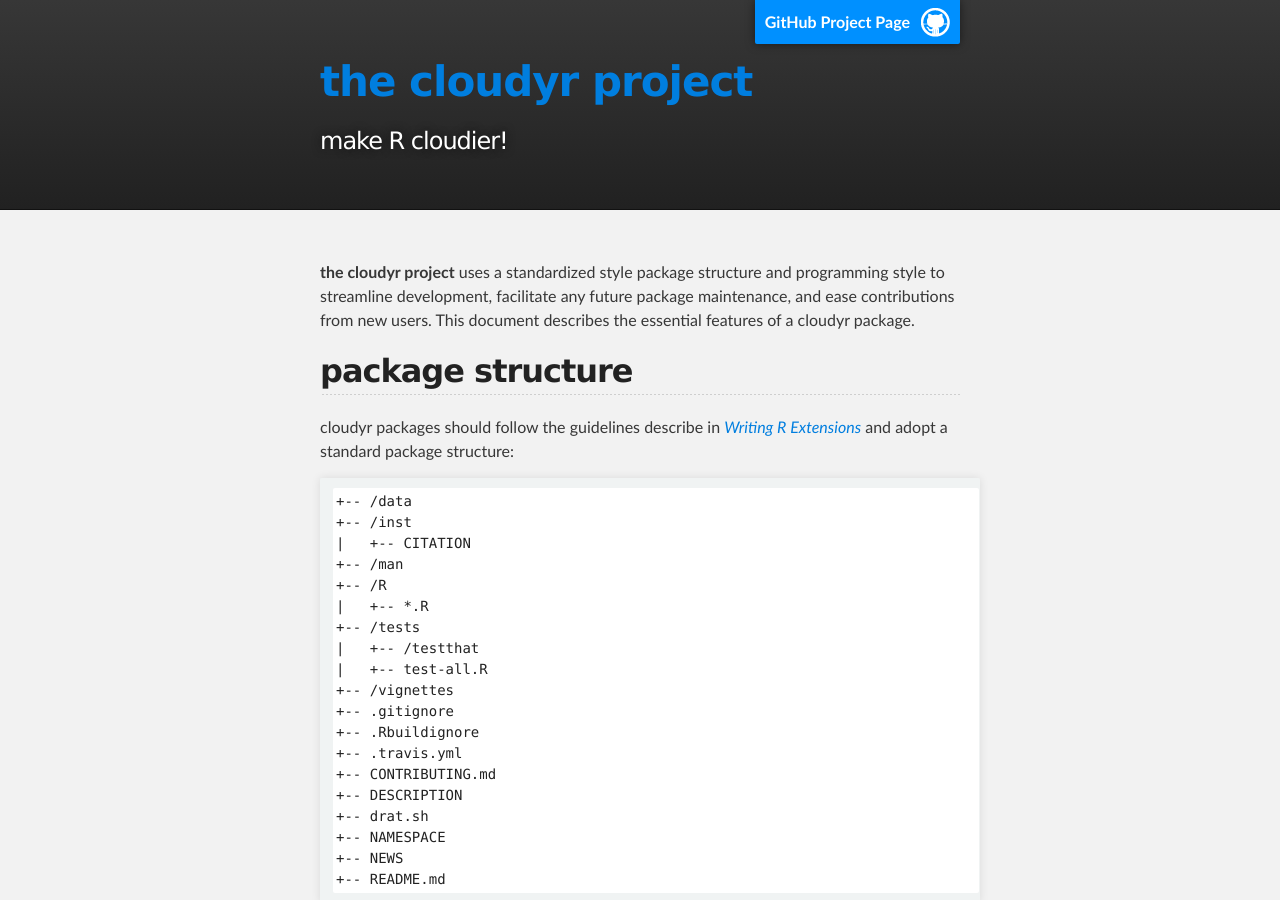
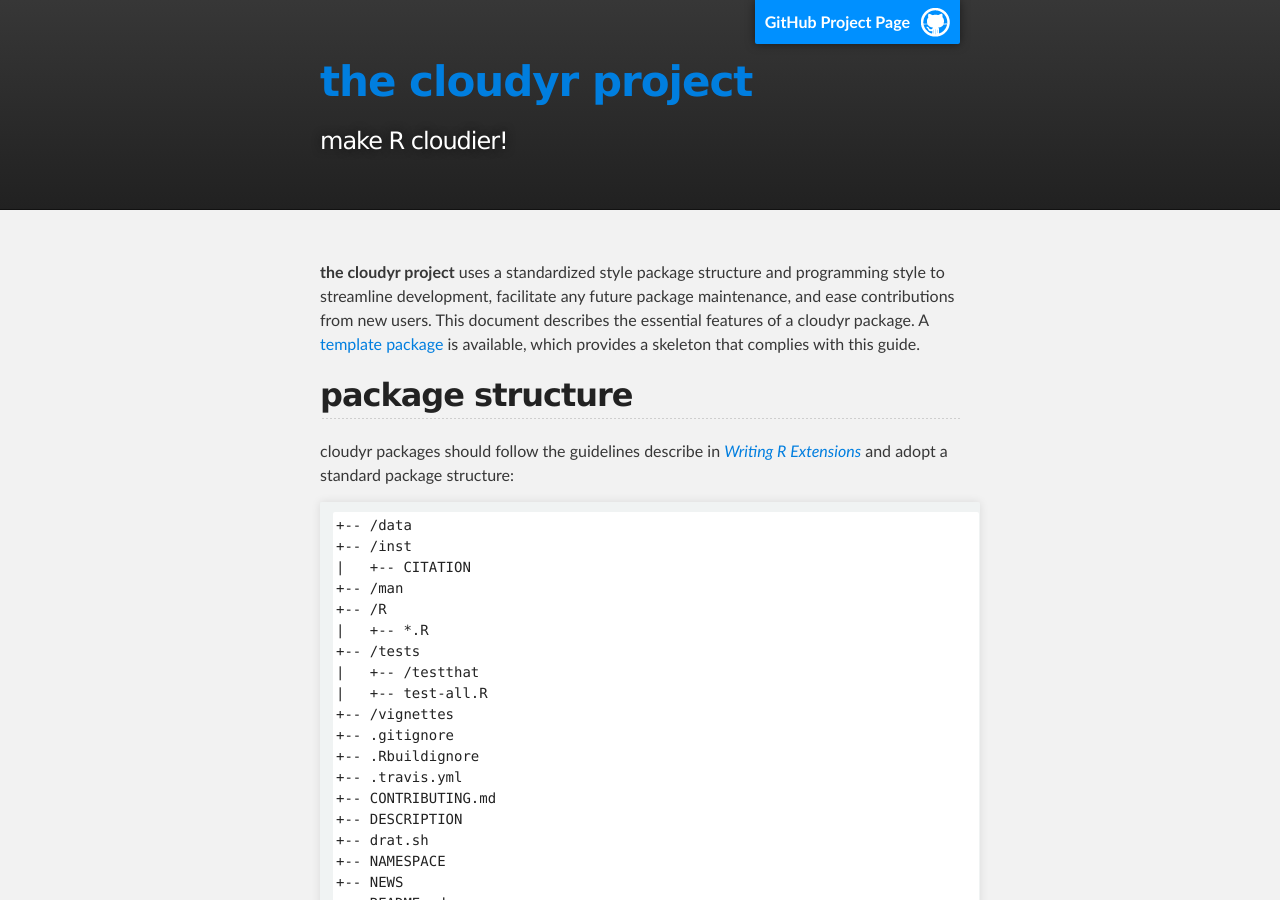
Before and after one commit to cloudyr/cloudyr.github.io, a Jekyll site: the page built from styleguide.md, in a window 1280 px wide and 900 px high. Built offline with Jekyll 4.4.1, drawn with Linux system fonts in a browser that asks for light colours.

Commit message:
Update styleguide.md

```diff
--- a/styleguide.md
+++ b/styleguide.md
@@ -3,7 +3,7 @@ layout: default
 title: the cloudyr project styleguide
 ---
 
-**the cloudyr project** uses a standardized style package structure and programming style to streamline development, facilitate any future package maintenance, and ease contributions from new users. This document describes the essential features of a cloudyr package.
+**the cloudyr project** uses a standardized style package structure and programming style to streamline development, facilitate any future package maintenance, and ease contributions from new users. This document describes the essential features of a cloudyr package. A [template package](https://github.com/cloudyr/pkgtemplate) is available, which provides a skeleton that complies with this guide.
 
 ## package structure ##
 
```
